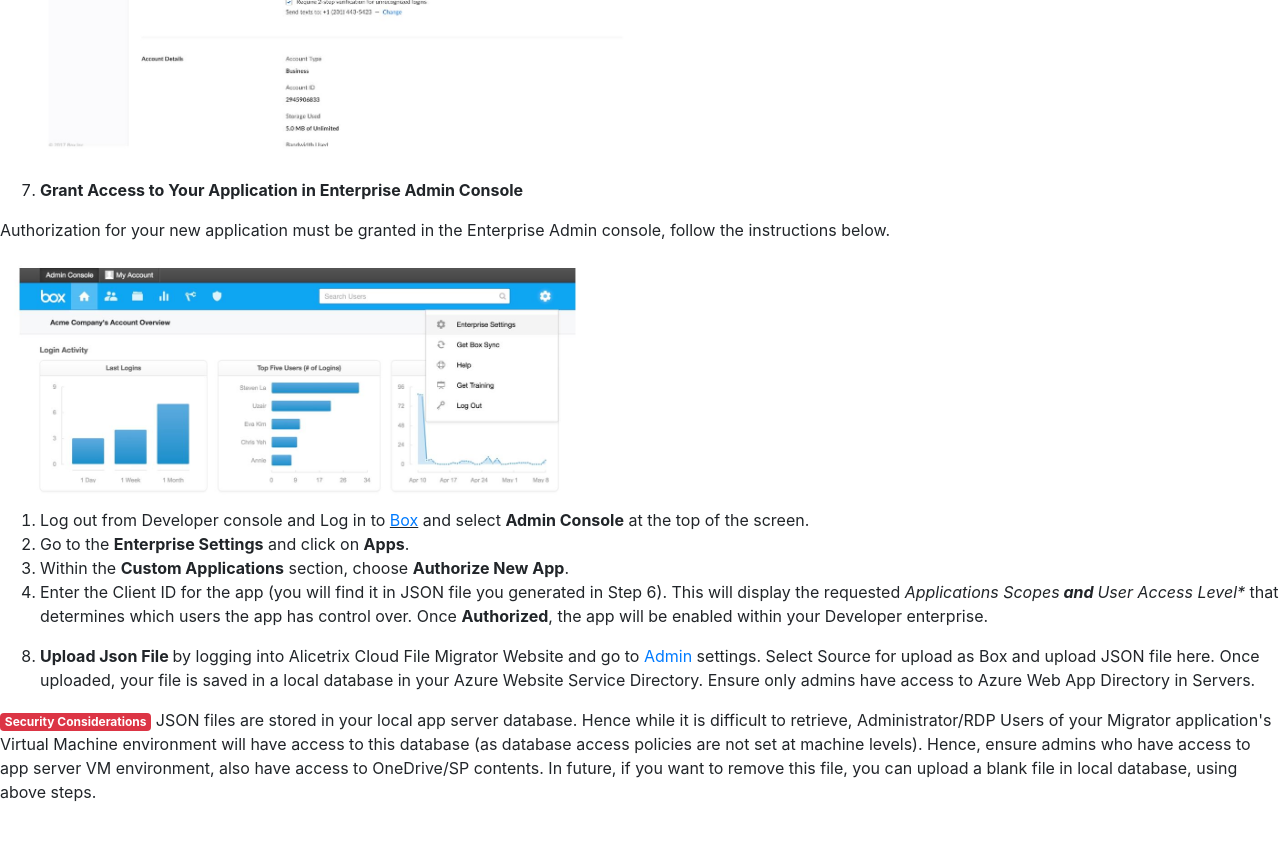
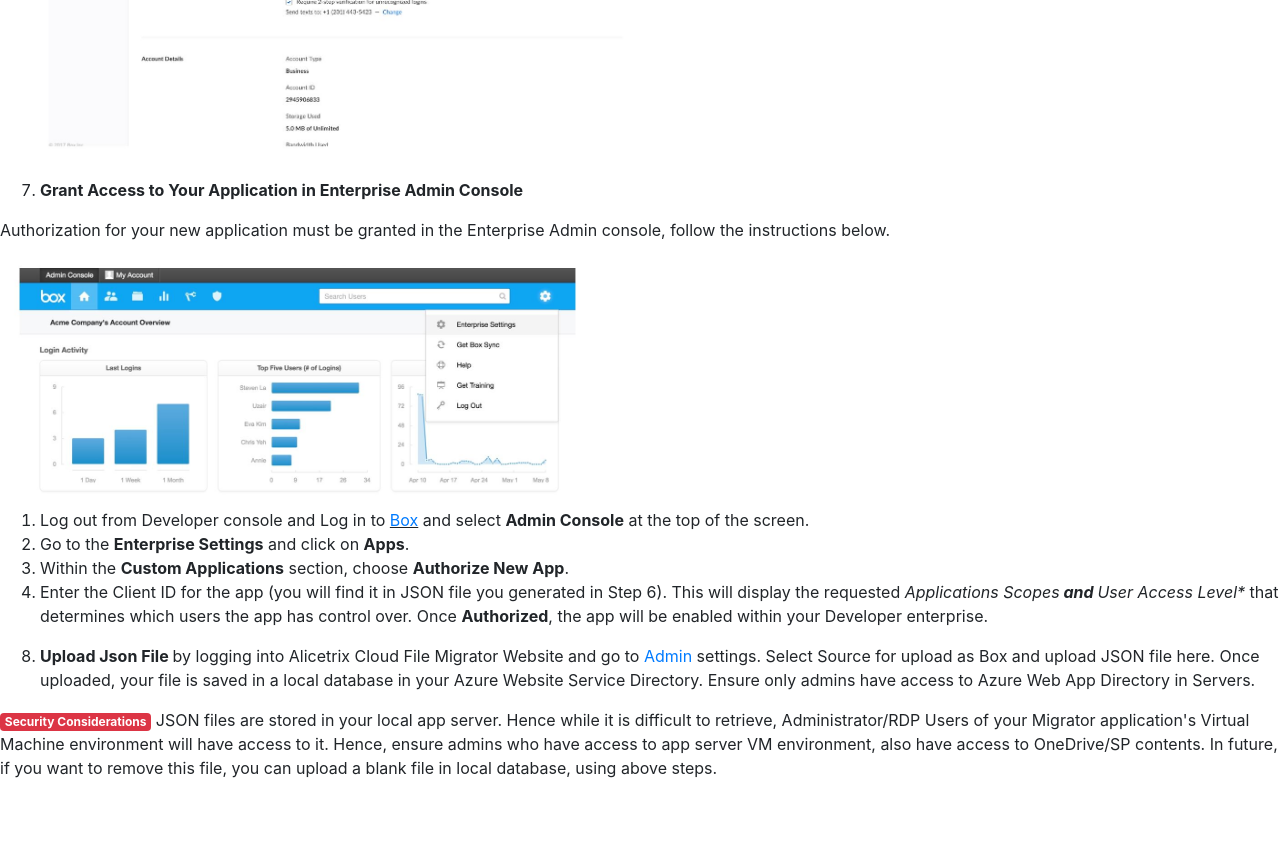
Before and after one commit to migratoralicetrix/www.alicetrix.com, a Jekyll site: the page about/Help/BoxOneTimeAuth.html, which Jekyll copies as it is, in a window 1280 px wide and 900 px high, scrolled down 3219 px. Shown: the top 841 px of the window. Built offline with Jekyll 4.4.1, drawn with Linux system fonts in a browser that asks for light colours.

Commit message:
Update BoxOneTimeAuth.html

```diff
--- a/about/Help/BoxOneTimeAuth.html
+++ b/about/Help/BoxOneTimeAuth.html
@@ -72,7 +72,7 @@
     </ol>
     <p>
         <span class="badge badge-danger">Security Considerations</span>
-        JSON files are stored in your local app server database. Hence while it is difficult to retrieve,  Administrator/RDP Users of your Migrator application's Virtual Machine environment will have access to this database (as database access policies are not set at machine levels). Hence, ensure admins who have access to app server VM environment, also have access to OneDrive/SP contents.
+        JSON files are stored in your local app server. Hence while it is difficult to retrieve,  Administrator/RDP Users of your Migrator application's Virtual Machine environment will have access to it. Hence, ensure admins who have access to app server VM environment, also have access to OneDrive/SP contents.
         In future, if you want to remove this file, you can  upload a blank file in local database, using above steps.
     </p>
     <p>&nbsp;</p>
```
